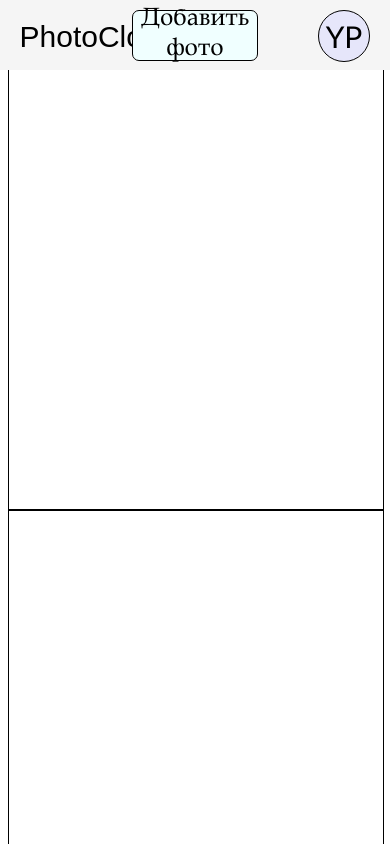
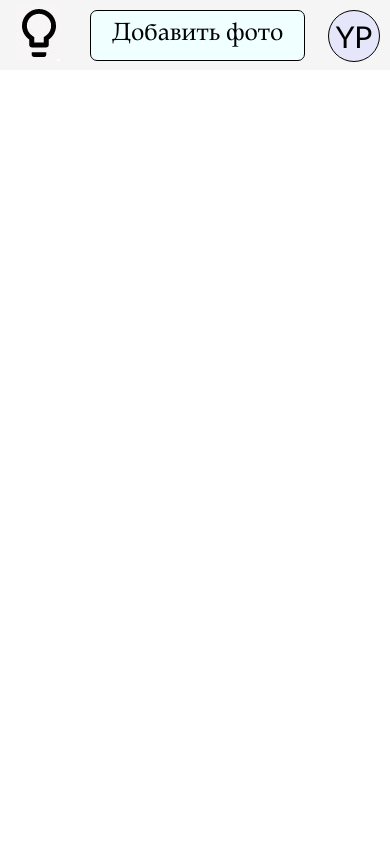
Before and after one commit to yana617/yana617.github.io, a plain HTML site: page index.html in a window 390 px wide. Shown: the top 844 px of the page. Drawn offline with Linux system fonts and the light colour scheme.

Commit message:
add responsive

```diff
--- a/index.html
+++ b/index.html
@@ -3,12 +3,13 @@
 <head>
     <title>PhotoCloud</title>
     <link rel="stylesheet" href="styles.css" type="text/css"/>
+    <meta name="viewport" content="width=device-width, initial-scale=1">
 </head>
 <body>
     <header>
         <div id="logo">
             <div class="icon"><img src="icon.jpg"></div>
-            PhotoCloud
+            <span id="logoText">PhotoCloud</span>
         </div>
         <div id="addPhoto">
             <div class="addButton">Добавить фото</div>
@@ -18,11 +19,11 @@
             <div id="userNameFull">YanPark</div>
         </div>
     </header>
-    <div class="all"></div>
-    <div class="all"></div>
-    <div class="all"></div>
-    <div class="all"></div>
-    <div class="all"></div>
+    <div id="content">
+        <div class="post">
+
+        </div>
+    </div>
     <footer>
 
     </footer>
--- a/styles.css
+++ b/styles.css
@@ -66,7 +66,6 @@ header{
     right: 170px;
     z-index: 2;
     background-color: lavender;
-    /* margin: auto; */
     border: 0.5px solid black;
     border-radius: 100%;
     display: flex;
@@ -91,21 +90,19 @@ header{
     right: 20px;
     top: 15px;
 }
-@media (max-width: 700px) {
-    /* .icon {display: none;}
-    #logo{padding-left: 5%; } */
+@media (max-width: 850px) {
+    #userName{width: 22%;}
+    #addPhoto{width: 56%;}
     #userNameFull{display: none;}
-    #userNameShort{right:20px;}
+    #userNameShort{right:10px;}
+    .icon {left: 15px;}
+    #logo{width: 22%; }
+    .addButton{width: 100%;}
+    #logoText{display: none;}
   }
-@media(max-width:750px){
-    .icon {display: none;}
-    #logo{padding-left: 5%; }
+
+
+
+footer{
+
 }
-@media (max-width:820px){
-    .addButton{width: 80%;}
-}
-.all{
-    width: 100%;
-    height: 500px;
-    border: 1px solid black;
-}
```
